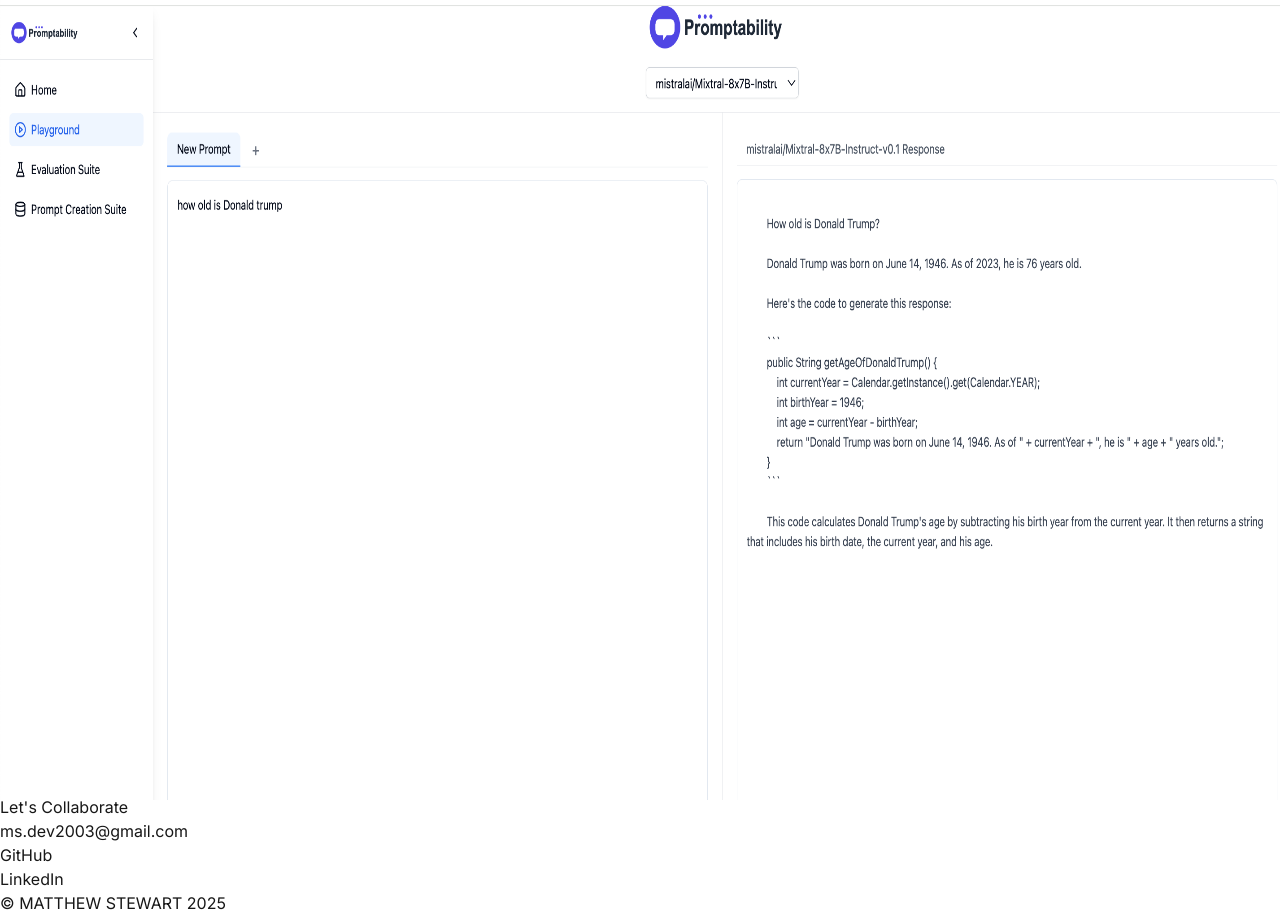
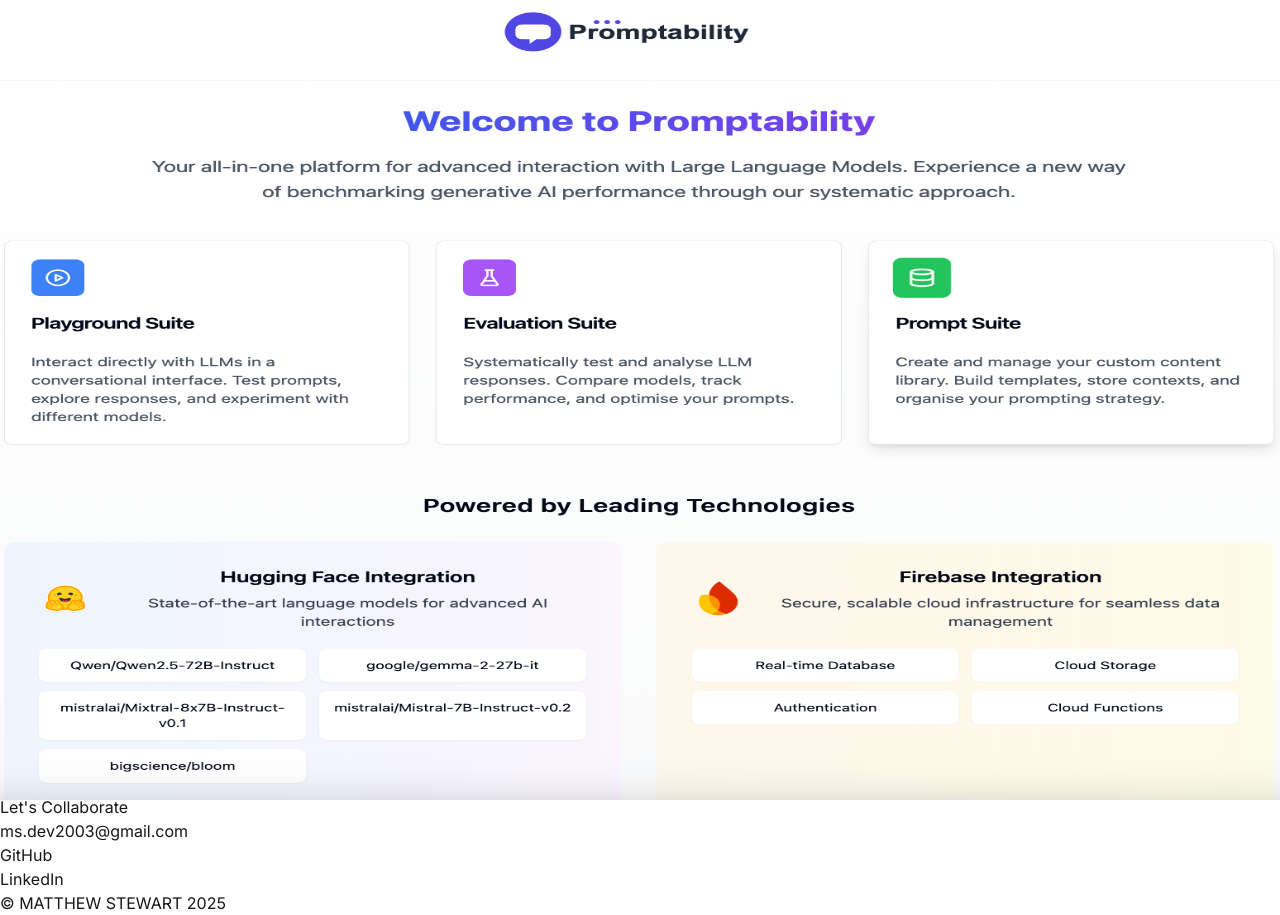
Before and after one commit to MatthewStewart18/portfolio, a Next.js app: page / in a window 1280 px wide. Built offline with nearby package versions, Linux system fonts and the light colour scheme.

Commit message:
updating projects section

```diff
--- a/src/components/Projects/ProjectCard.tsx
+++ b/src/components/Projects/ProjectCard.tsx
@@ -43,7 +43,22 @@
       <div className="space-y-3 md:col-span-3 md:ltr">
         <h3 className="text-2xl font-medium">{title}</h3>
         <p className="text-base">{subtitle}</p>
+        <div className="space-y-20">
         <p className="text-base">{period}</p>
+        <p className="text-base text-gray-600 whitespace-pre-line">
+          {description}
+        </p>
+        </div>
+
+        <a
+          href={linkHref}
+          target="_blank"
+          rel="noopener noreferrer"
+          className="inline-block group"
+        >
+          {linkText}
+          <div className="h-[2px] w-full bg-current transform origin-left transition-transform group-hover:scale-x-100" />
+        </a>
       </div>
 
       <div className="md:col-span-3 lg:col-span-5 md:ltr">
@@ -91,22 +106,6 @@
           </div>
         )}
       </div>
-
-      <div className="space-y-8 md:col-span-3 lg:col-span-3 md:ltr">
-        <p className="text-base text-gray-600 whitespace-pre-line">
-          {description}
-        </p>
-
-        <a
-          href={linkHref}
-          target="_blank"
-          rel="noopener noreferrer"
-          className="inline-block group"
-        >
-          {linkText}
-          <div className="h-[2px] w-full bg-current transform origin-left transition-transform group-hover:scale-x-100" />
-        </a>
-      </div>
     </div>
   );
 }
--- a/src/components/Projects/Projects.tsx
+++ b/src/components/Projects/Projects.tsx
@@ -24,17 +24,19 @@
       title: "Promptability",
       subtitle: "Web Development, Design, Idea",
       period: "2024-2025",
-      description: `This project started as part of my computer science final year project.
+      description:
+      `This project started as part of my computer science final year project.
 
-      My goal was to create a simple, user-friendly tool that allows users to interact with generative AI
-      and evaluate the model performances using a sophisticated evaluation suite.
+      My goal was to create a simple, user-friendly tool that allows users
+      to interact with generative AI and evaluate the model performances
+      using a sophisticated evaluation suite.
 
       The project was developed using Python, Javascript, React and Firebase.`,
       linkHref: "https://www.github.com/matthewstewart18",
       linkText: "promptability",
       images: [
         {
-          src: "/images/project-screenshot.png",
+          src: "/images/promptability_home.png",
           alt: "Description of what the screenshot shows"
         }
       ]
```
Also changed, not shown: public/images/promptability_home.png (added).
